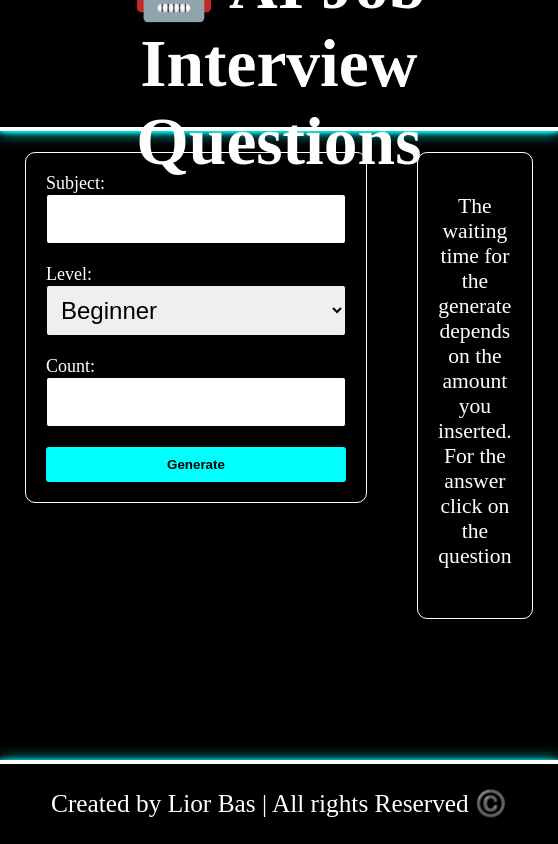
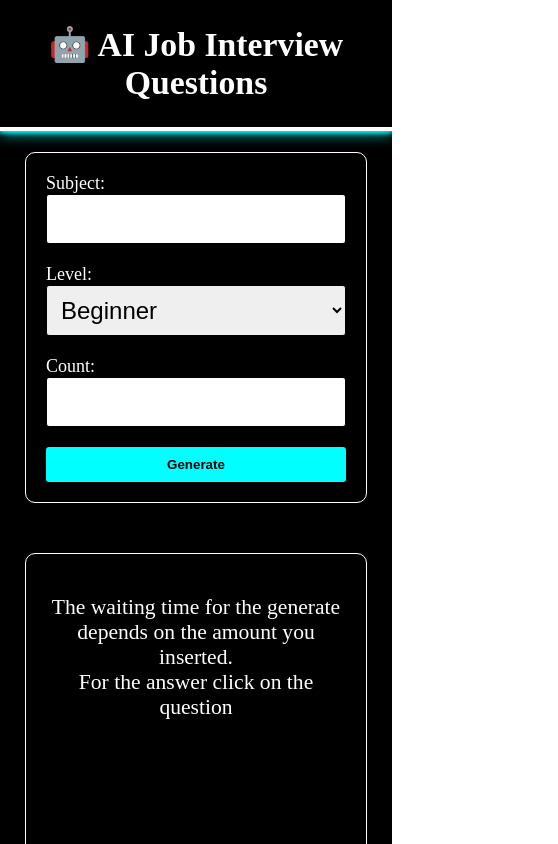
Before and after one commit to Zloof29/AI-Q-A, a React (Create React App) app: page / in a window 390 px wide. Shown: the top 844 px of the page, 558 px wide, since content can reach past the window. Built offline with nearby package versions, Linux system fonts and the light colour scheme.

Commit message:
fixed design for mobile

```diff
--- a/src/Components/InterviewArea/Main/Main.module.css
+++ b/src/Components/InterviewArea/Main/Main.module.css
@@ -5,3 +5,10 @@
 .Container > div:last-child {
   flex: auto;
 }
+
+@media (max-width: 600px) {
+  .Container {
+    display: flex;
+    flex-direction: column;
+  }
+}
--- a/src/Components/LayoutArea/Footer/Footer.module.css
+++ b/src/Components/LayoutArea/Footer/Footer.module.css
@@ -25,3 +25,19 @@
 .Text {
   color: white;
 }
+
+@media (max-width: 600px) {
+  .Container {
+    height: 100%;
+    display: flex;
+    flex-direction: column;
+    justify-content: center;
+    align-items: center;
+    margin-top: 280px;
+    font-size: 2vh;
+    border-top: 4px solid white;
+    box-sizing: border-box;
+    box-shadow: 0 10px 10px cyan, 0 20px 20px cyan, 0 40px 40px cyan;
+    animation: shadowMoveUp 2s infinite;
+  }
+}
--- a/src/Components/LayoutArea/Heder/Heder.module.css
+++ b/src/Components/LayoutArea/Heder/Heder.module.css
@@ -23,3 +23,15 @@
 .Title {
   color: white;
 }
+
+@media (max-width: 600px) {
+  .Container {
+    height: 100%;
+    display: flex;
+    justify-content: center;
+    align-items: center;
+    font-size: 2vh;
+    border-bottom: 4px solid white;
+    animation: shadowMove 2s infinite;
+  }
+}
--- a/src/Components/LayoutArea/Layout/Layout.module.css
+++ b/src/Components/LayoutArea/Layout/Layout.module.css
@@ -4,8 +4,3 @@
   display: grid;
   grid-template-rows: 15% 75% 10%;
 }
-
-/* .Container,
-.Container > * {
-  border: 2px solid white;
-} */
```
Also changed, not shown: firebase.json (added), 1 other file (tests, documents, lock files or other folders).
